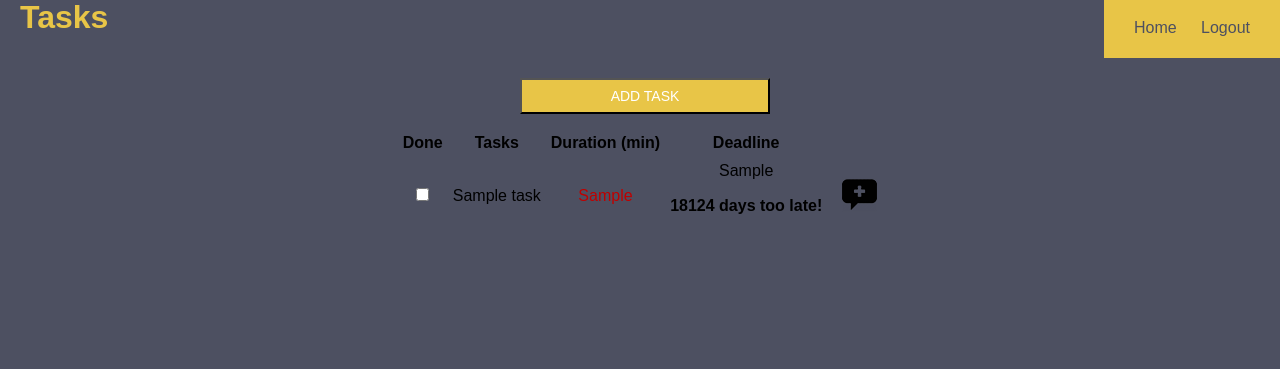
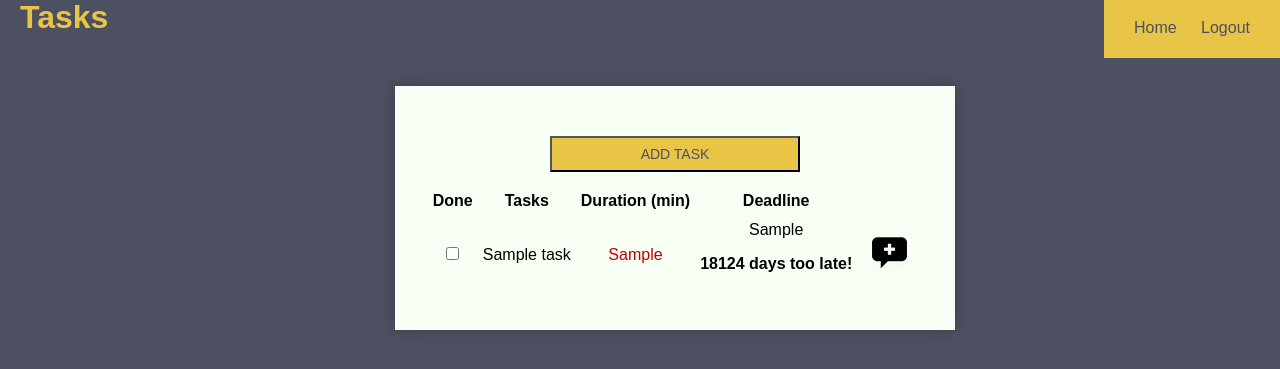
Before and after one commit to anouckdeben95/todoapp, a PHP site: page /tasklist.php?id=1 in a window 1280 px wide. Shown: the part 22-391 px from the top of the page. Run offline with PHP 8.4, Linux system fonts and the light colour scheme; tables that the repository leaves empty or names only in its code hold one stand-in row (values such as "Sample post").

Commit message:
Update tasklist.php
CSS

```diff
--- a/tasklist.php
+++ b/tasklist.php
@@ -23,12 +23,13 @@
     <link rel = "stylesheet" type = "text/css" href = "css/reset.css"/>
     <link rel = "stylesheet" type = "text/css" href = "css/style.css"/>
     <link rel = "stylesheet" type = "text/css" href = "css/tasks.css"/>
+    <link rel = "stylesheet" type = "text/css" href = "css/add.css"/>
     <style>
         .commentbtn{
             display: none;
         }
         .color{
-            background-color: green;
+            background-color: #50C878;
         }
     </style>
 
@@ -42,6 +43,7 @@
         <h1>Tasks</h1>
     </header>
     <main>
+        <div class="white">
         <input type='submit' class='btn' value='Add task' onClick="window.location.href='addTask.php?id=<?php echo $listItemId; ?>'"><br>
 
         <table class="listing" cellspacing="0" cellpadding="0">
@@ -105,6 +107,7 @@
         ?>
         </tbody>
         </table>
+    </div>
     </main>
     <footer>
 
```
